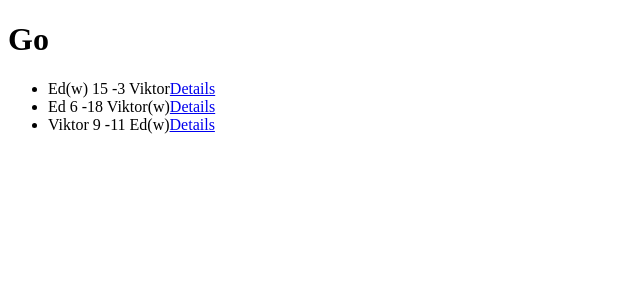
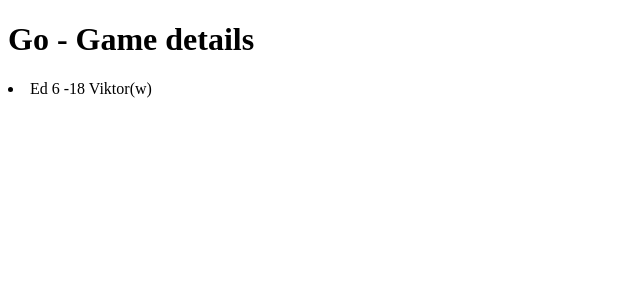
Before and after one commit to borlaym/eloquent, a React (Create React App) app: page /group/asasca2csalmcsac13noiubc/games/ascascivavs in a window 1280 px wide. Shown: the top 300 px of the page, without its empty margins (0-640 px from the left). Built offline with nearby package versions, Linux system fonts and the light colour scheme.

Commit message:
GameDetailsScreen

```diff
--- a/src/screens/GameDetailsScreen.tsx
+++ b/src/screens/GameDetailsScreen.tsx
@@ -4,39 +4,35 @@ import { State, Group, Game } from '../types';
 import { connect } from 'react-redux';
 
 interface Props {
-	match: match<{ groupId: string, matchId: string }>,
+	match: match<{ groupId: string, gameId: string }>,
 	group?: Group,
 	game?: Game
 };
 
-function MatchListScreen({ group, match }: Props) {
-	console.log(match)
-	if (!group) {
-		return (<h1>Group not found</h1>);
+function MatchListScreen({ group, game }: Props) {
+	if (!group || !game) {
+		return (<h1>Game not found</h1>);
 	}
 	return (
 		<div>
-			<h1>{group.name}</h1>
-			<ul>
-				{group.games.map(game => (
-					<li key={game.id}>
-						{game.players[0]}{game.winner === 0 && '(w)'} {game.score && game.score[0]} -
+			<h1>{group.name} - Game details</h1>
+			<li key={game.id}>
+				{game.players[0]}{game.winner === 0 && '(w)'} {game.score && game.score[0]} -
 						{game.score && game.score[1]} {game.players[1]}{game.winner === 1 && '(w)'}
-						<Link to={`/group/${group.id}/games/${game.id}`}>Details</Link>
-					</li>
-				))}
-			</ul>
+			</li>
 
 		</div>
 	);
 }
 
 function mapStateToProps(state: State, ownProps: Props): Props {
-	console.log(ownProps)
+	const group = state.groups.find(group => group.id === ownProps.match.params.groupId);
+	const game = group ? group.games.find(game => game.id === ownProps.match.params.gameId) : undefined;
 	return {
 		match: ownProps.match,
-		group: state.groups.find(group => group.id === ownProps.match.params.groupId)
-	}
+		group,
+		game
+	};
 }
 
 export default connect(mapStateToProps)(MatchListScreen);
```
